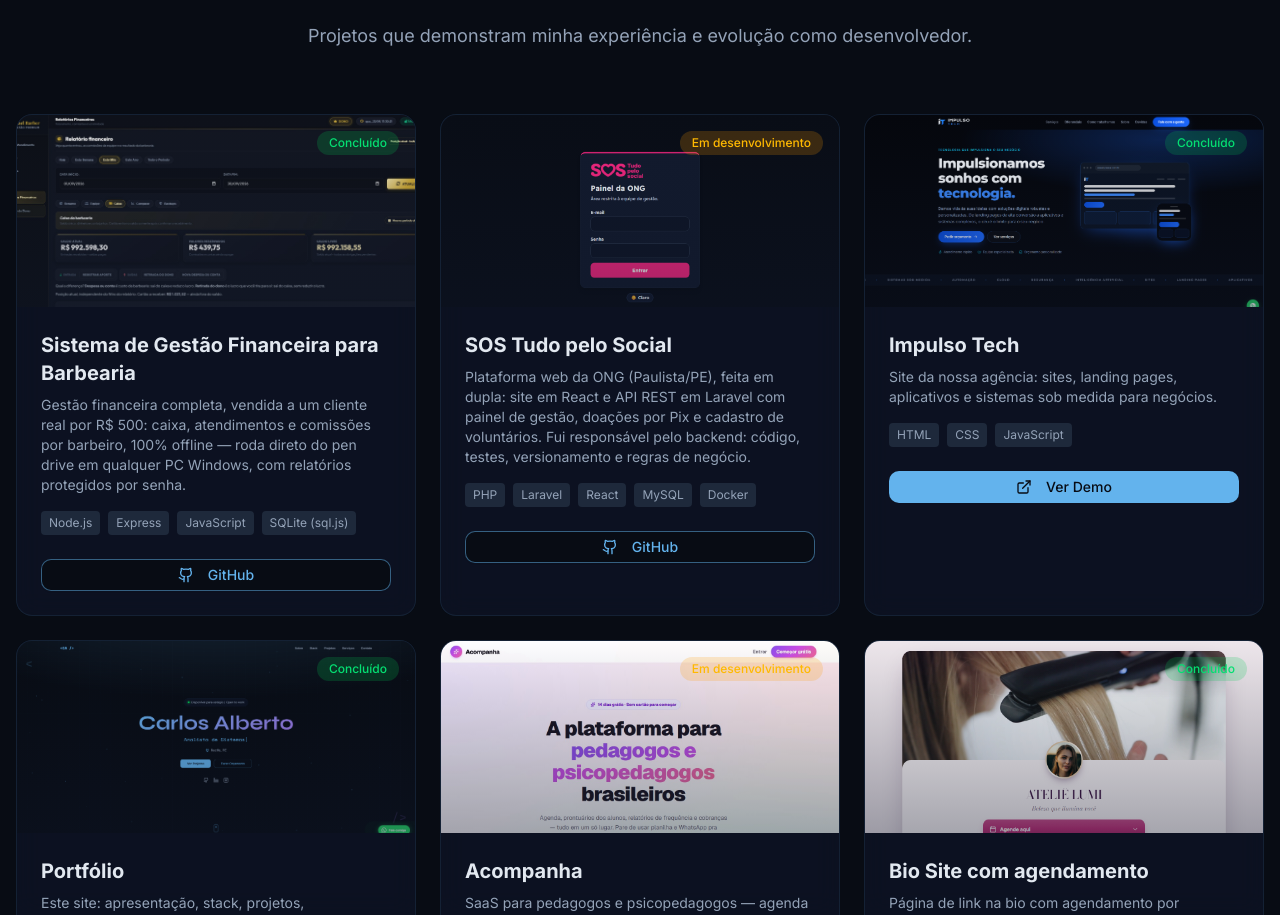
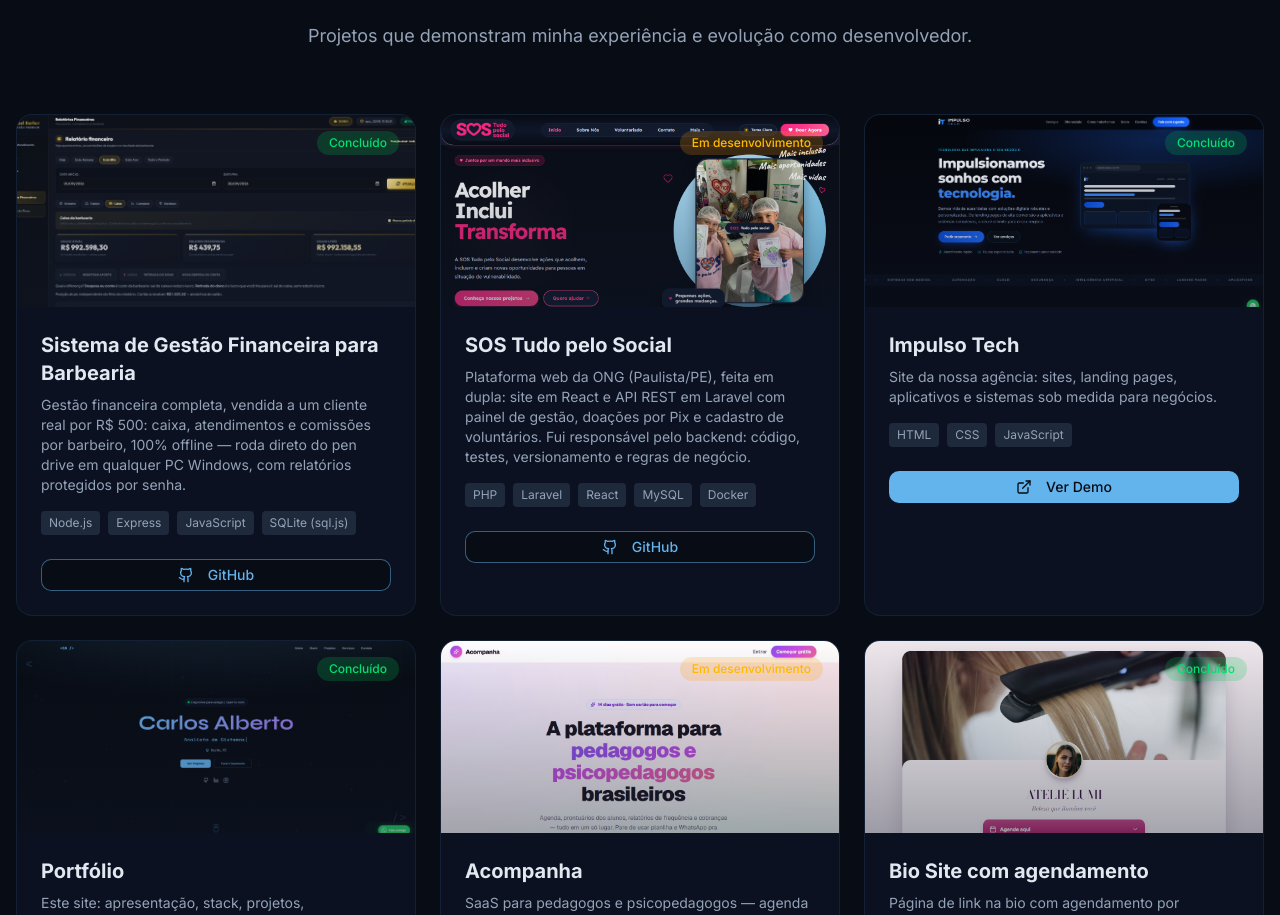
Before and after one commit to ConnorOmarley/portfolio, a Next.js app: page / in a window 1280 px wide. Shown: the part 2849-3764 px from the top of the page. Built offline with nearby package versions, Linux system fonts and the light colour scheme.

Commit message:
feat: card do SOS usa a foto da pagina inicial do site
Co-Authored-By: Claude Sonnet 5.5 <noreply@anthropic.com>

```diff
--- a/components/projects.tsx
+++ b/components/projects.tsx
@@ -33,7 +33,7 @@ const projects: Project[] = [
     tags: ['PHP', 'Laravel', 'React', 'MySQL', 'Docker'],
     status: 'in-progress',
     icon: <Server className="text-[#7c3aed]" size={32} />,
-    image: '/sos-painel-preview.png',
+    image: '/sos-preview.png',
     githubUrl: 'https://github.com/Matheus-Br09/InterADS4M',
   },
   {
```
Also changed, not shown: public/sos-painel-preview.png (deleted), public/sos-preview.png (added).
